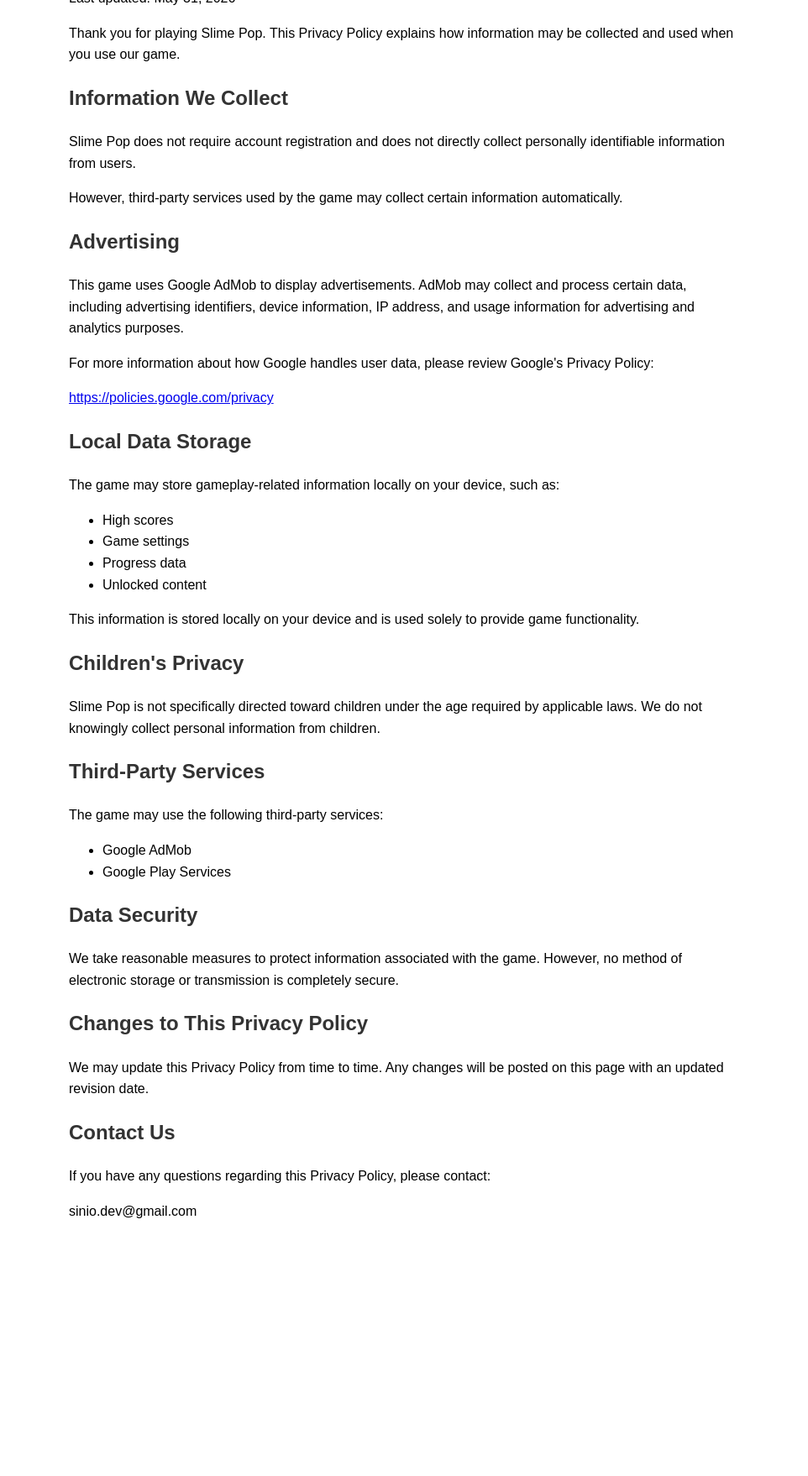
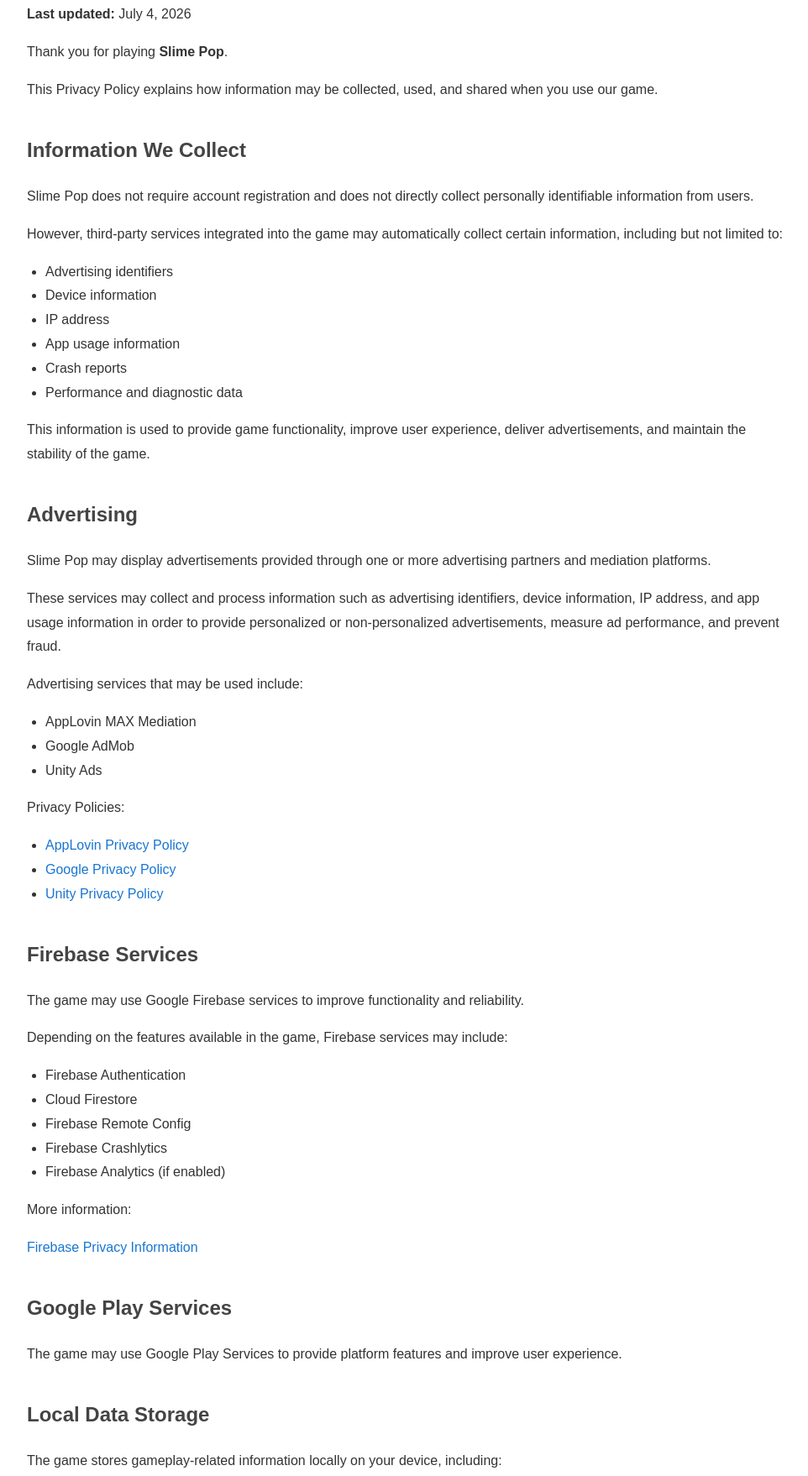
Before and after one commit to hanury/slimepop-privacy, a plain HTML site: page index.html in a window 1280 px wide. Shown: the part 169-1927 px from the top of the page at 84% size, without its empty margins (158-1120 px from the left). Before the commit the page ends 1700 px from the top, so only its background shows below. Drawn offline with Linux system fonts and the light colour scheme.

Commit message:
Revise privacy policy text and styles
Updated privacy policy content and formatting.

```diff
--- a/index.html
+++ b/index.html
@@ -4,28 +4,64 @@
 <meta charset="UTF-8">
 <meta name="viewport" content="width=device-width, initial-scale=1.0">
 <title>Slime Pop Privacy Policy</title>
+
 <style>
 body{
-    max-width:800px;
+    max-width:900px;
     margin:40px auto;
     padding:20px;
-    font-family:Arial,sans-serif;
-    line-height:1.6;
-}
-h1,h2{
+    font-family:Arial, Helvetica, sans-serif;
+    line-height:1.8;
     color:#333;
 }
+
+h1{
+    color:#222;
+    border-bottom:2px solid #eee;
+    padding-bottom:10px;
+}
+
+h2{
+    margin-top:35px;
+    color:#444;
+}
+
+ul{
+    padding-left:22px;
+}
+
+a{
+    color:#1976d2;
+    text-decoration:none;
+}
+
+a:hover{
+    text-decoration:underline;
+}
+
+.footer{
+    margin-top:50px;
+    font-size:14px;
+    color:#777;
+    border-top:1px solid #ddd;
+    padding-top:20px;
+}
 </style>
+
 </head>
+
 <body>
 
 <h1>Privacy Policy</h1>
 
-<p>Last updated: May 31, 2026</p>
+<p><strong>Last updated:</strong> July 4, 2026</p>
 
 <p>
-Thank you for playing Slime Pop.
-This Privacy Policy explains how information may be collected and used when you use our game.
+Thank you for playing <strong>Slime Pop</strong>.
+</p>
+
+<p>
+This Privacy Policy explains how information may be collected, used, and shared when you use our game.
 </p>
 
 <h2>Information We Collect</h2>
@@ -35,82 +71,159 @@
 </p>
 
 <p>
-However, third-party services used by the game may collect certain information automatically.
+However, third-party services integrated into the game may automatically collect certain information, including but not limited to:
+</p>
+
+<ul>
+<li>Advertising identifiers</li>
+<li>Device information</li>
+<li>IP address</li>
+<li>App usage information</li>
+<li>Crash reports</li>
+<li>Performance and diagnostic data</li>
+</ul>
+
+<p>
+This information is used to provide game functionality, improve user experience, deliver advertisements, and maintain the stability of the game.
 </p>
 
 <h2>Advertising</h2>
 
 <p>
-This game uses Google AdMob to display advertisements.
-AdMob may collect and process certain data, including advertising identifiers, device information, IP address, and usage information for advertising and analytics purposes.
+Slime Pop may display advertisements provided through one or more advertising partners and mediation platforms.
 </p>
 
 <p>
-For more information about how Google handles user data, please review Google's Privacy Policy:
+These services may collect and process information such as advertising identifiers, device information, IP address, and app usage information in order to provide personalized or non-personalized advertisements, measure ad performance, and prevent fraud.
 </p>
 
 <p>
-<a href="https://policies.google.com/privacy">
-https://policies.google.com/privacy
+Advertising services that may be used include:
+</p>
+
+<ul>
+<li>AppLovin MAX Mediation</li>
+<li>Google AdMob</li>
+<li>Unity Ads</li>
+</ul>
+
+<p>
+Privacy Policies:
+</p>
+
+<ul>
+<li><a href="https://www.applovin.com/privacy/" target="_blank">AppLovin Privacy Policy</a></li>
+<li><a href="https://policies.google.com/privacy" target="_blank">Google Privacy Policy</a></li>
+<li><a href="https://unity.com/legal/privacy-policy" target="_blank">Unity Privacy Policy</a></li>
+</ul>
+
+<h2>Firebase Services</h2>
+
+<p>
+The game may use Google Firebase services to improve functionality and reliability.
+</p>
+
+<p>
+Depending on the features available in the game, Firebase services may include:
+</p>
+
+<ul>
+<li>Firebase Authentication</li>
+<li>Cloud Firestore</li>
+<li>Firebase Remote Config</li>
+<li>Firebase Crashlytics</li>
+<li>Firebase Analytics (if enabled)</li>
+</ul>
+
+<p>
+More information:
+</p>
+
+<p>
+<a href="https://firebase.google.com/support/privacy" target="_blank">
+Firebase Privacy Information
 </a>
+</p>
+
+<h2>Google Play Services</h2>
+
+<p>
+The game may use Google Play Services to provide platform features and improve user experience.
 </p>
 
 <h2>Local Data Storage</h2>
 
 <p>
-The game may store gameplay-related information locally on your device, such as:
+The game stores gameplay-related information locally on your device, including:
 </p>
 
 <ul>
-<li>High scores</li>
-<li>Game settings</li>
-<li>Progress data</li>
-<li>Unlocked content</li>
+<li>High Scores</li>
+<li>Game Settings</li>
+<li>Progress Data</li>
+<li>Unlocked Content</li>
 </ul>
 
 <p>
-This information is stored locally on your device and is used solely to provide game functionality.
+This information remains on your device and is used solely to provide game functionality.
 </p>
 
 <h2>Children's Privacy</h2>
 
 <p>
-Slime Pop is not specifically directed toward children under the age required by applicable laws.
+Slime Pop is not specifically directed toward children under the minimum age required by applicable laws.
+</p>
+
+<p>
 We do not knowingly collect personal information from children.
 </p>
 
 <h2>Third-Party Services</h2>
 
 <p>
-The game may use the following third-party services:
+The game may use one or more of the following services:
 </p>
 
 <ul>
+<li>AppLovin MAX Mediation</li>
 <li>Google AdMob</li>
+<li>Unity Ads</li>
+<li>Google Firebase</li>
 <li>Google Play Services</li>
 </ul>
+
+<p>
+These services are governed by their own privacy policies.
+</p>
 
 <h2>Data Security</h2>
 
 <p>
-We take reasonable measures to protect information associated with the game. However, no method of electronic storage or transmission is completely secure.
+We take reasonable measures to protect information associated with the game.
+However, no method of electronic storage or transmission over the Internet is completely secure.
 </p>
 
 <h2>Changes to This Privacy Policy</h2>
 
 <p>
-We may update this Privacy Policy from time to time. Any changes will be posted on this page with an updated revision date.
+We may update this Privacy Policy from time to time.
+Any changes will be posted on this page with an updated revision date.
 </p>
 
-<h2>Contact Us</h2>
+<h2>Contact</h2>
 
 <p>
 If you have any questions regarding this Privacy Policy, please contact:
 </p>
 
 <p>
-sinio.dev@gmail.com
+<strong>Sinio</strong><br>
+📧 sinio.dev@gmail.com
 </p>
+
+<div class="footer">
+© 2026 Sinio. All rights reserved.
+</div>
 
 </body>
 </html>
```
